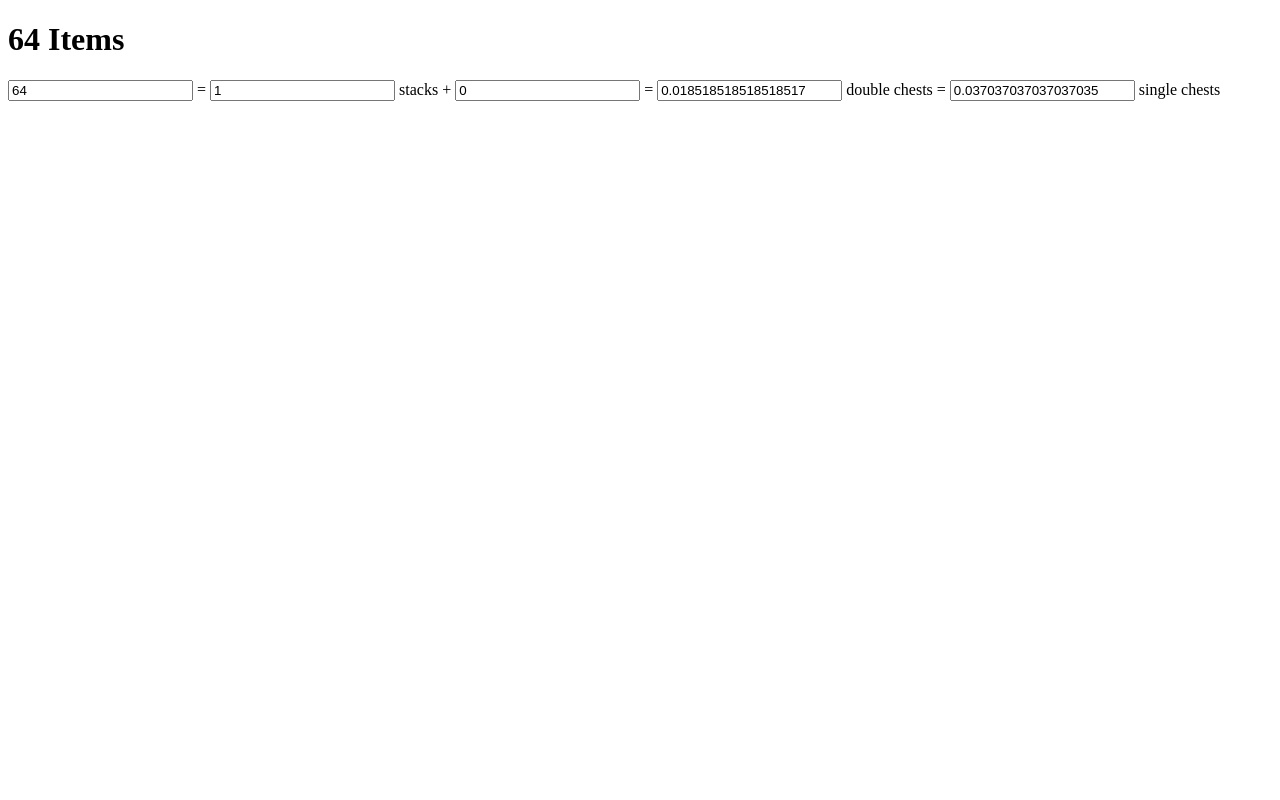
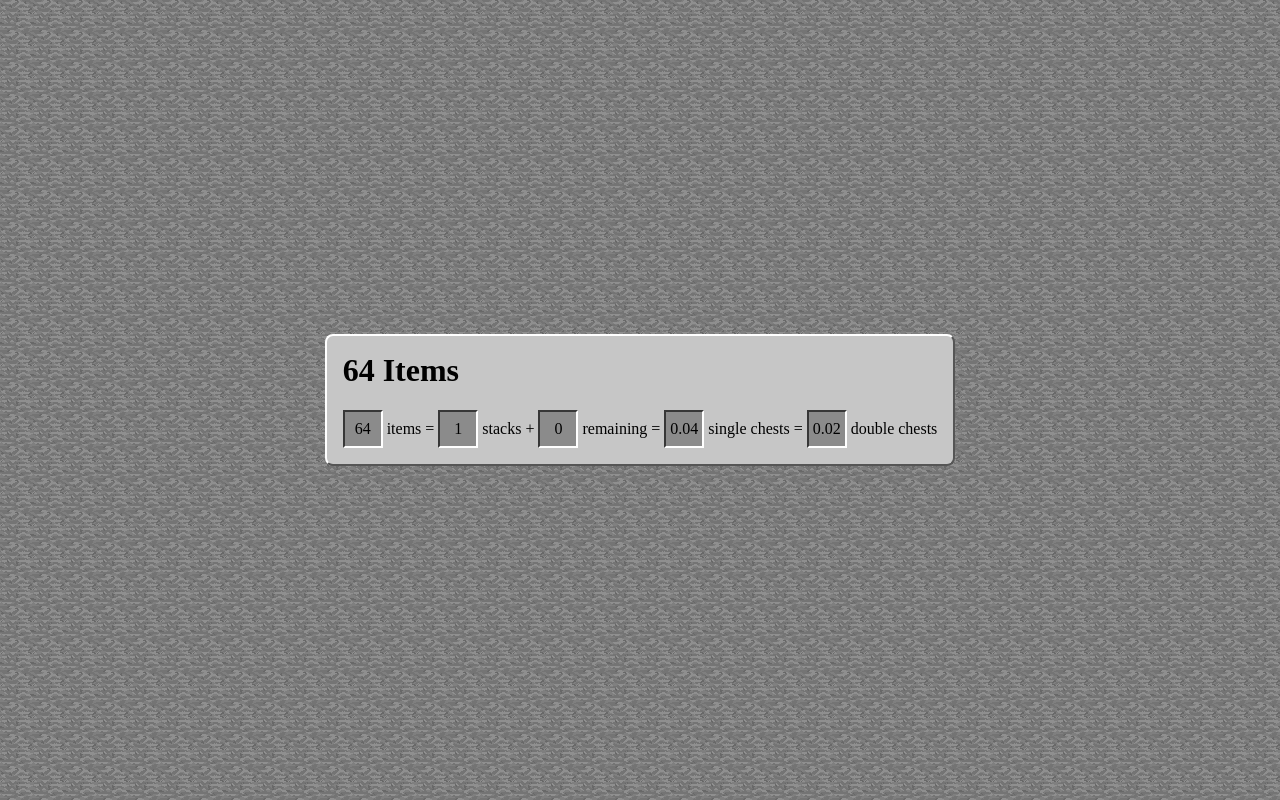
Before and after one commit to michaelgira23/minecraft-stack-calculator, a plain HTML site: page index.html in a window 1280 px wide. Drawn offline with nearby package versions, Linux system fonts and the light colour scheme.

Commit message:
Attempt at styling the interface a bit

```diff
--- a/calculator.js
+++ b/calculator.js
@@ -26,7 +26,7 @@ var app = new Vue({
 		},
 		singleChests: {
 			get: function() {
-				return this.items / (stacksInSingleChest * stackNumber);
+				return +(this.items / (stacksInSingleChest * stackNumber)).toFixed(2);
 			},
 			set: function(value) {
 				this.items = value * stacksInSingleChest * stackNumber;
@@ -34,7 +34,7 @@ var app = new Vue({
 		},
 		doubleChests: {
 			get: function() {
-				return this.items / (stacksInDoubleChest * stackNumber);
+				return +(this.items / (stacksInDoubleChest * stackNumber)).toFixed(2);
 			},
 			set: function(value) {
 				this.items = value * stacksInDoubleChest * stackNumber;
--- a/index.html
+++ b/index.html
@@ -3,21 +3,26 @@
 	<head>
 		<meta charset="utf-8">
 		<meta name="viewport" content="width=device-width, initial-scale=1, shrink-to-fit=no">
+
+		<link rel="stylesheet" href="https://cdnjs.cloudflare.com/ajax/libs/normalize/5.0.0/normalize.min.css">
+		<link rel="stylesheet" href="styles.css">
 	</head>
 	<body>
 		<div id="app">
 			<h1>{{ items }} Items</h1>
 			<input class="calculate-amount" v-model:value="items"></input>
+			items
 			=
 			<input class="calculate-stacks" v-model:value="stacks"></input>
 			stacks +
 			<input class="calculate-remainder" v-model:value="remaining"></input>
+			remaining
+			=
+			<input class="calculate-single-chests" v-model:value="singleChests"></input>
+			single chests
 			=
 			<input class="calculate-double-chests" v-model:value="doubleChests"></input>
 			double chests
-			=
-			<input class="calculate-single-chests" v-model:value="singleChests"></input>
-			single chests
 		</div>
 
 		<script src="https://unpkg.com/vue/dist/vue.min.js"></script>
--- /dev/null
+++ b/styles.css
@@ -0,0 +1,43 @@
+html, body {
+	height: 100%;
+}
+
+body {
+	display: flex;
+	justify-content: center;
+	align-items: center;
+
+	background-image: url('assets/stone_faithful.png');
+	background-size: 32px;
+	background-repeat: repeat;
+}
+
+#app {
+	padding: 16px;
+	background: #C6C6C6;
+	border-radius: 8px;
+
+	border-top: 2px solid #FFFFFF;
+	border-left: 2px solid #FFFFFF;
+
+	border-right: 2px solid #555555;
+	border-bottom: 2px solid #555555;
+}
+
+h1 {
+	margin-top: 0;
+}
+
+input {
+	width: 32px;
+	height: 32px;
+	background: #8B8B8B;
+
+	border-right: 2px solid #FFFFFF;
+	border-bottom: 2px solid #FFFFFF;
+
+	border-top: 2px solid #373737;
+	border-left: 2px solid #373737;
+
+	text-align: center;
+}
```
Also changed, not shown: assets/dirt.png (added), assets/dirt_faithful.png (added), assets/double-chest.png (added), assets/grass.png (added), assets/grass_faithful.png (added), assets/single-chest-better.png (added), assets/stone.png (added), assets/stone_faithful.png (added), styles.scss (deleted).
